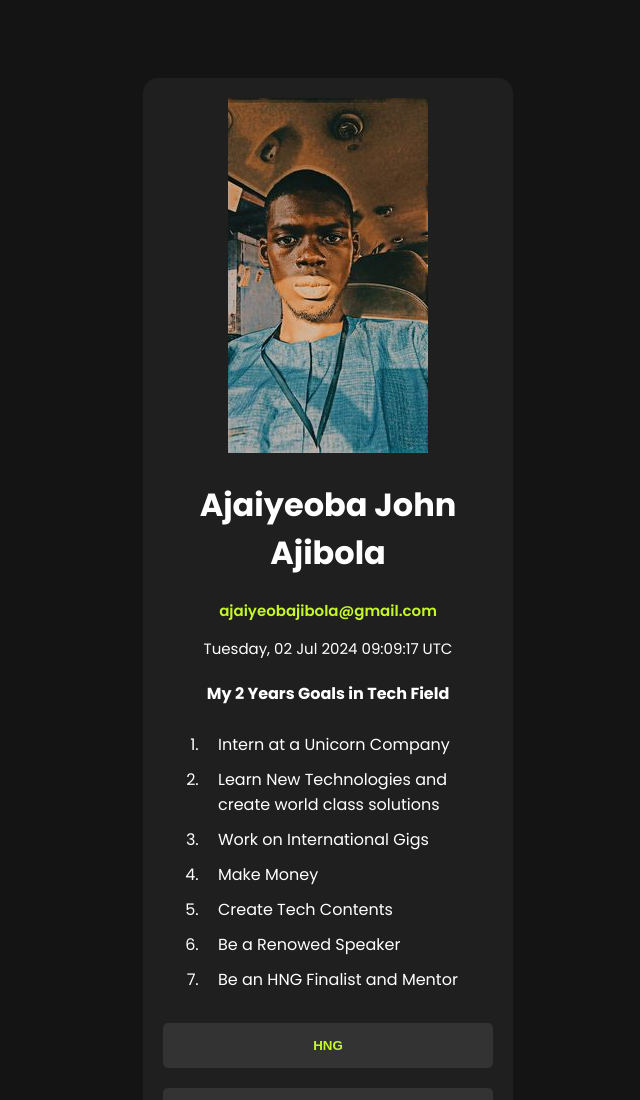
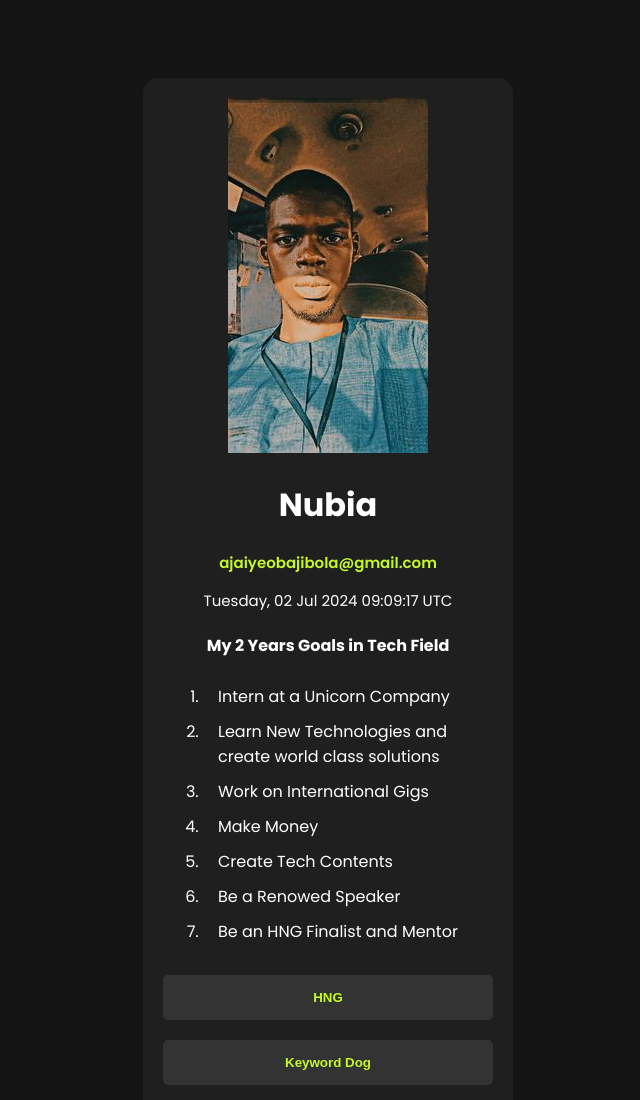
Before and after one commit to Ajaiyeoba/Hng11_-1, a plain HTML site: page index.html in a window 1280 px wide. Shown: the top 1100 px of the page, without its empty margins (312-952 px from the left). Drawn offline with Linux system fonts and the light colour scheme.

Commit message:
update index.html

```diff
--- a/index.html
+++ b/index.html
@@ -15,7 +15,7 @@
 
   <img src="assets/Snapc.jpg" alt="slackProfilePicture"  data-testid="slackProfilePicture">
 <h1 data-testid="slackDisplayName">
-   Ajaiyeoba John Ajibola</h1>
+   Nubia</h1>
 <p  class="email" data-testid="slackEmail"> ajaiyeobajibola@gmail.com </p>
 <p>
   <span id="currentDay" data-testid="currentDay"></span>
```
